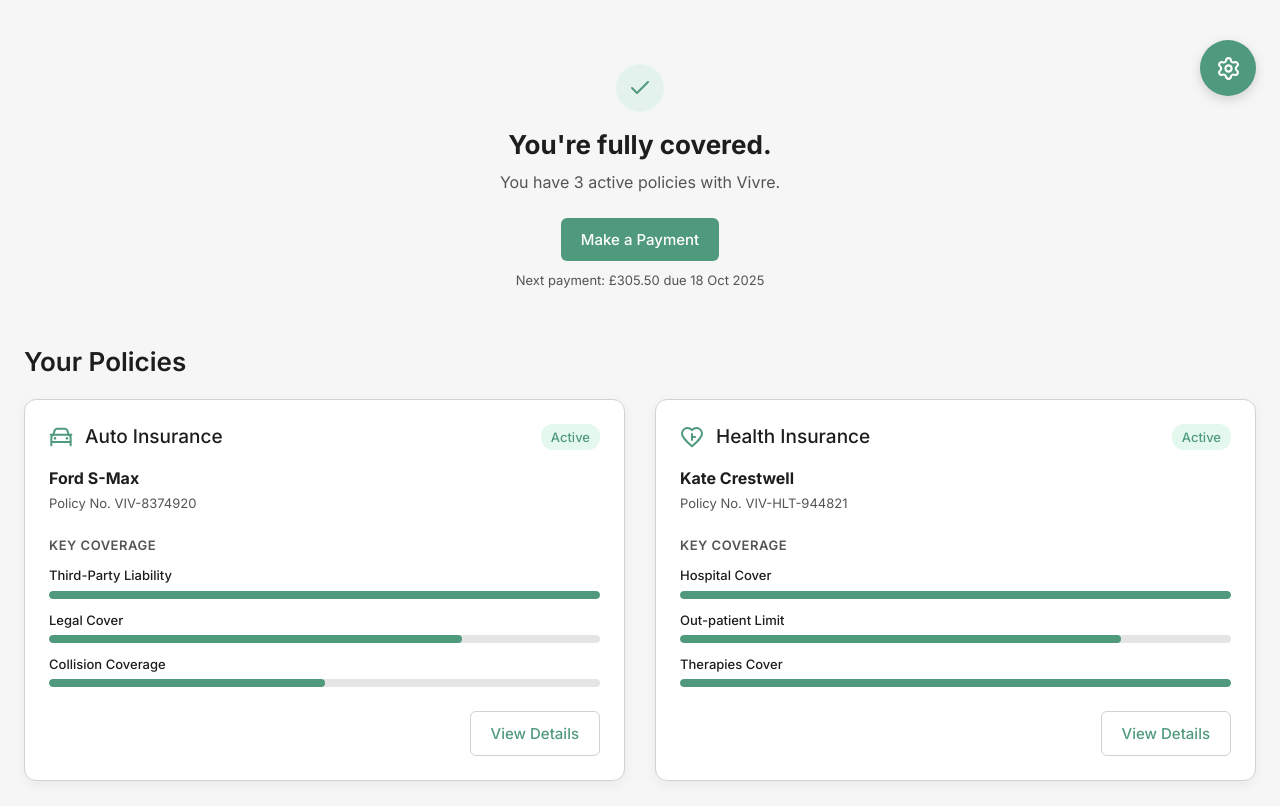
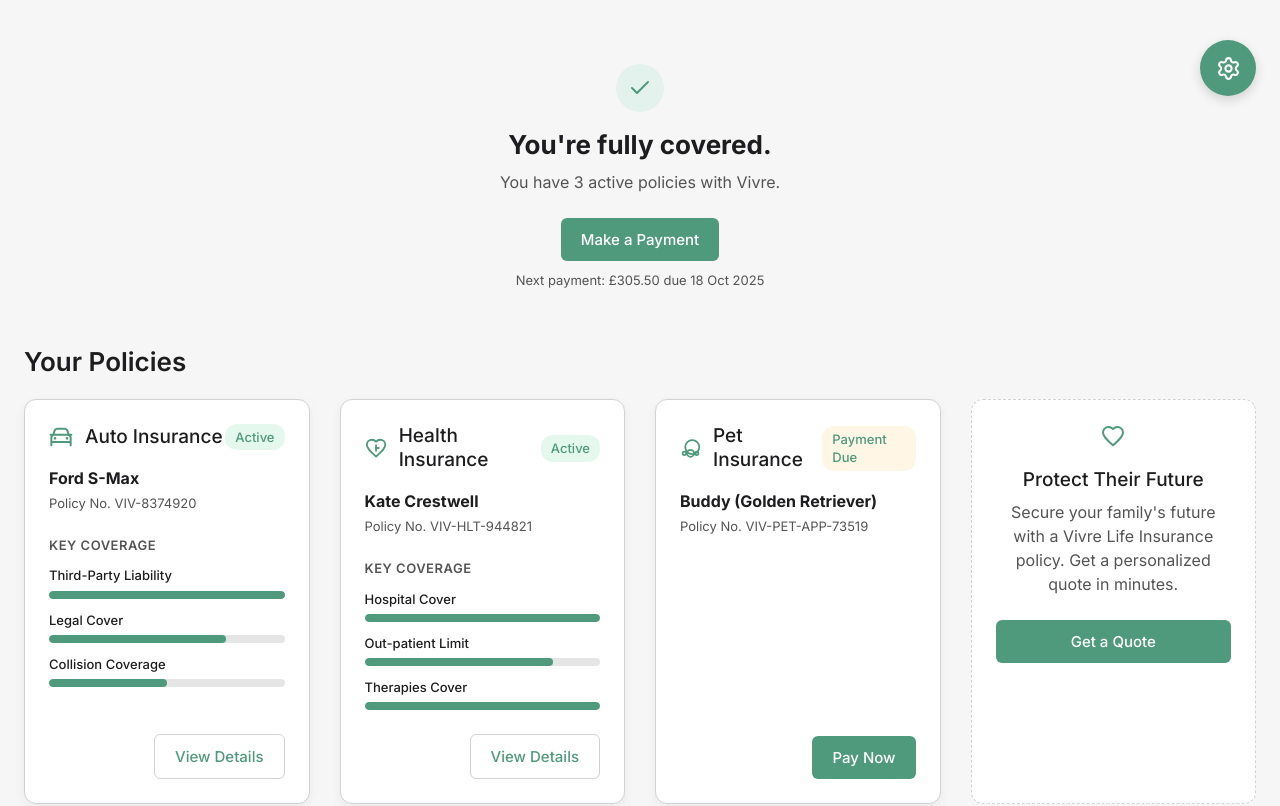
Before and after one commit to juanpatriciodoyle/vivre-my-policies, a React (Create React App) app: page / in a window 1280 px wide. Shown: the top 806 px of the page. Built offline with nearby package versions, Linux system fonts and the light colour scheme.

Commit message:
update to 1 row

```diff
--- a/src/components/PoliciesSection.tsx
+++ b/src/components/PoliciesSection.tsx
@@ -106,6 +106,10 @@
 
     @media (min-width: 768px) {
         grid-template-columns: repeat(2, 1fr);
+    }
+
+    @media (min-width: 1200px) {
+        grid-template-columns: repeat(4, 1fr);
     }
 `;
 
```
